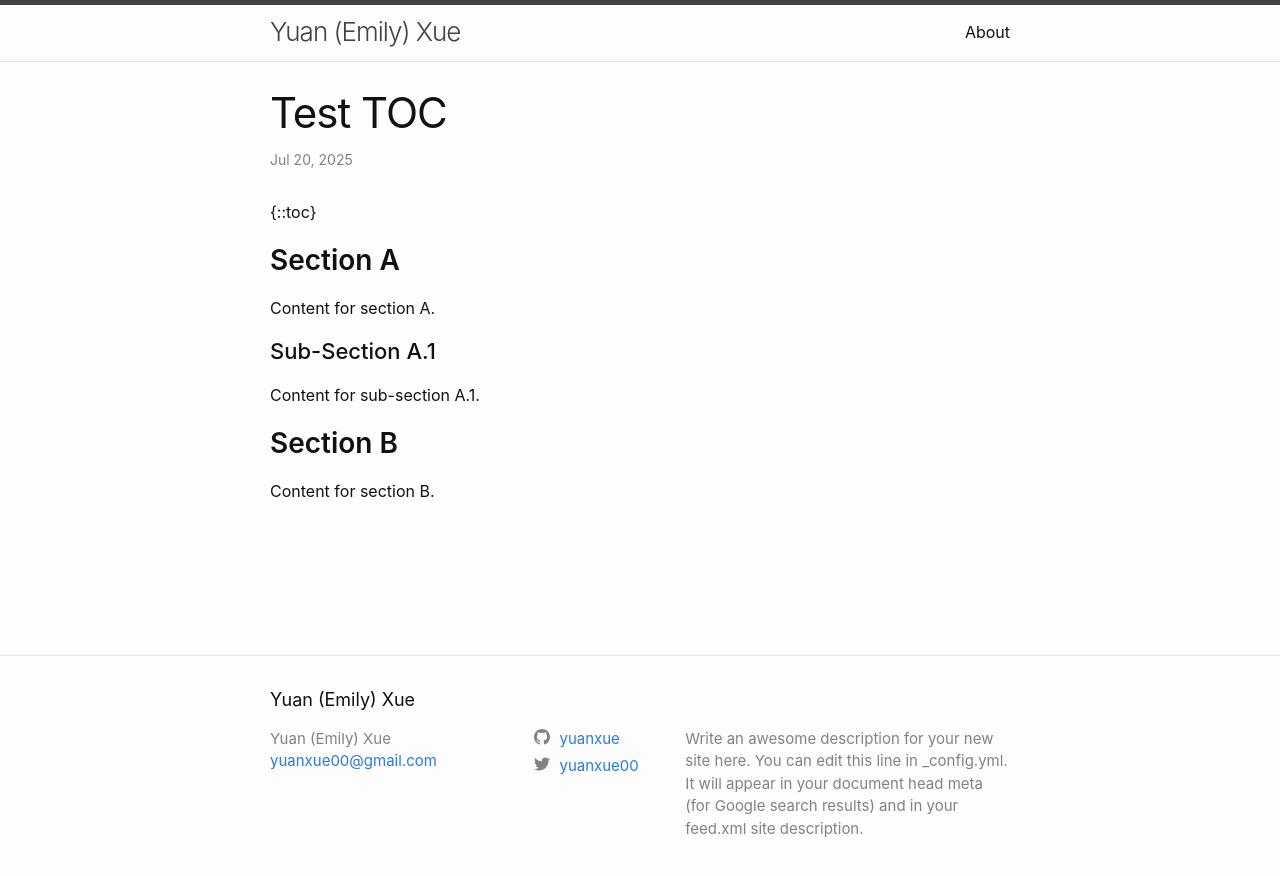
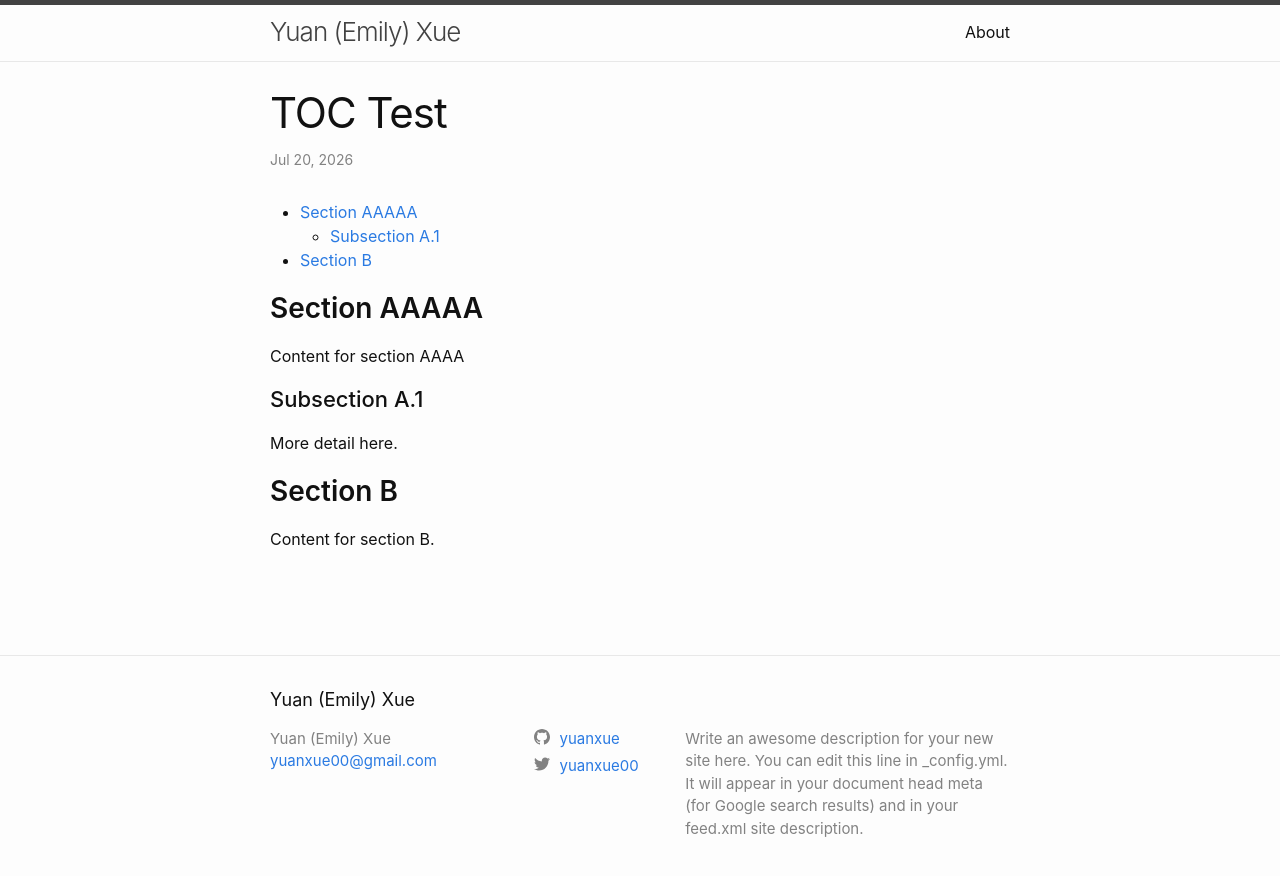
Before and after one commit to yuanxue/yuanxue.github.io, a Jekyll site: the page built from _posts/2025-07-20-test-toc.md, in a window 1280 px wide. Shown: the top 876 px of the page. Built offline with Jekyll 4.4.1, drawn with Linux system fonts in a browser that asks for light colours; the table of contents is made by our own code.

Commit message:
ToC update success

```diff
--- a/Gemfile
+++ b/Gemfile
@@ -2,3 +2,5 @@ source "https://rubygems.org"
 gem "jekyll"
 gem "minima"
 gem "jekyll-feed"
+gem "jekyll-toc"
+gem "kramdown", "~> 2.4"
--- a/_config.yml
+++ b/_config.yml
@@ -27,14 +27,38 @@ github_username:  yuanxue
 # Build settings
 markdown: kramdown
 kramdown:
-  input: Kramdown
+  input: GFM
   toc_levels: 1..3           # Include H1, H2, and H3 in the TOC
 
 theme: minima
 permalink: /:year/:month/:day/:title.html
 plugins:
   - jekyll-feed
+  - jekyll-toc
 
+## defaults
+defaults:
+  # _pages
+  - scope:
+      path: ""
+      type: pages
+    values:
+      layout: single
+      classes: wide
+      author_profile: false
+  # _posts
+  - scope:
+      path: ""
+      type: posts
+    values:
+      layout: single
+      show_date: true
+      read_time: true
+      toc: true
+      toc_sticky: true
+      toc_label: "Content"
+      sidebar:
+        nav: pages
 # Exclude from processing.
 # The following items will not be processed, by default. Create a custom list
 # to override the default setting.
--- a/_layouts/post.html
+++ b/_layouts/post.html
@@ -15,9 +15,14 @@ layout: default
       {%- endif -%}</p>
   </header>
 
+    <nav class="post-toc" aria-label="Table of Contents">
+    {{ content | toc_only }}
+  </nav>
+
   <div class="post-content e-content" itemprop="articleBody">
-    {{ content }}
+    {{ content | remove_toc }}
   </div>
+
 
   {%- if site.disqus.shortname -%}
     {%- include disqus_comments.html -%}
--- a/_posts/2025-07-20-test-toc.md
+++ b/_posts/2025-07-20-test-toc.md
@@ -1,16 +1,19 @@
 ---
 layout: post
-title: "Test TOC"
-date:   2025-07-20 10:00:00 -0700
+title: "TOC Test"
+date:   2026-07-20 00:17:56 -0700
 ---
 
-{::toc}
+{:toc}
 
-## Section A
-Content for section A.
+## Section AAAAA
 
-### Sub-Section A.1
-Content for sub-section A.1.
+Content for section AAAA
+
+### Subsection A.1
+
+More detail here.
 
 ## Section B
+
 Content for section B.
```
Also changed, not shown: _posts/2025-07-20-demystify-gradients.md (+2 -2 lines), Gemfile.lock.
